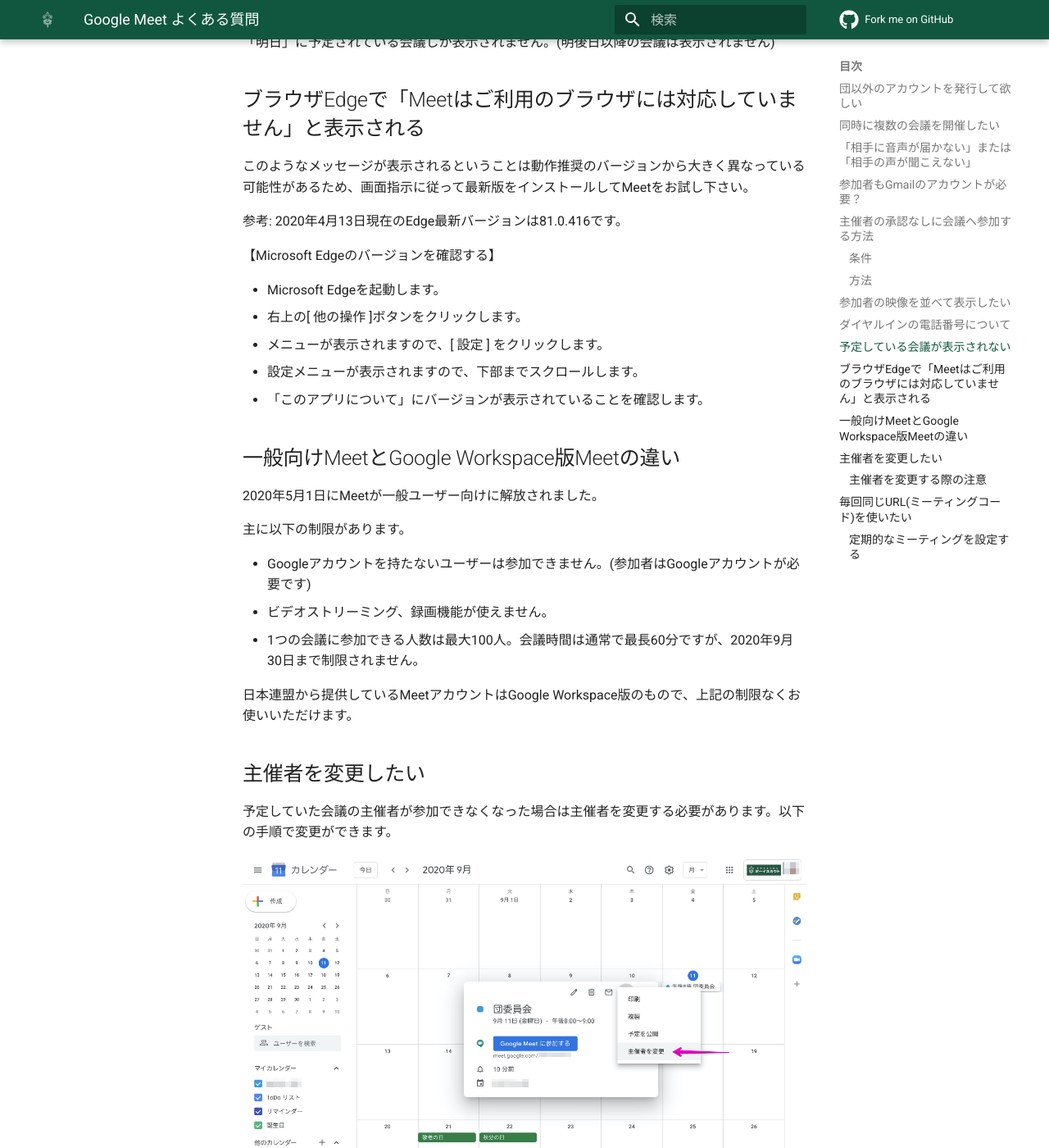
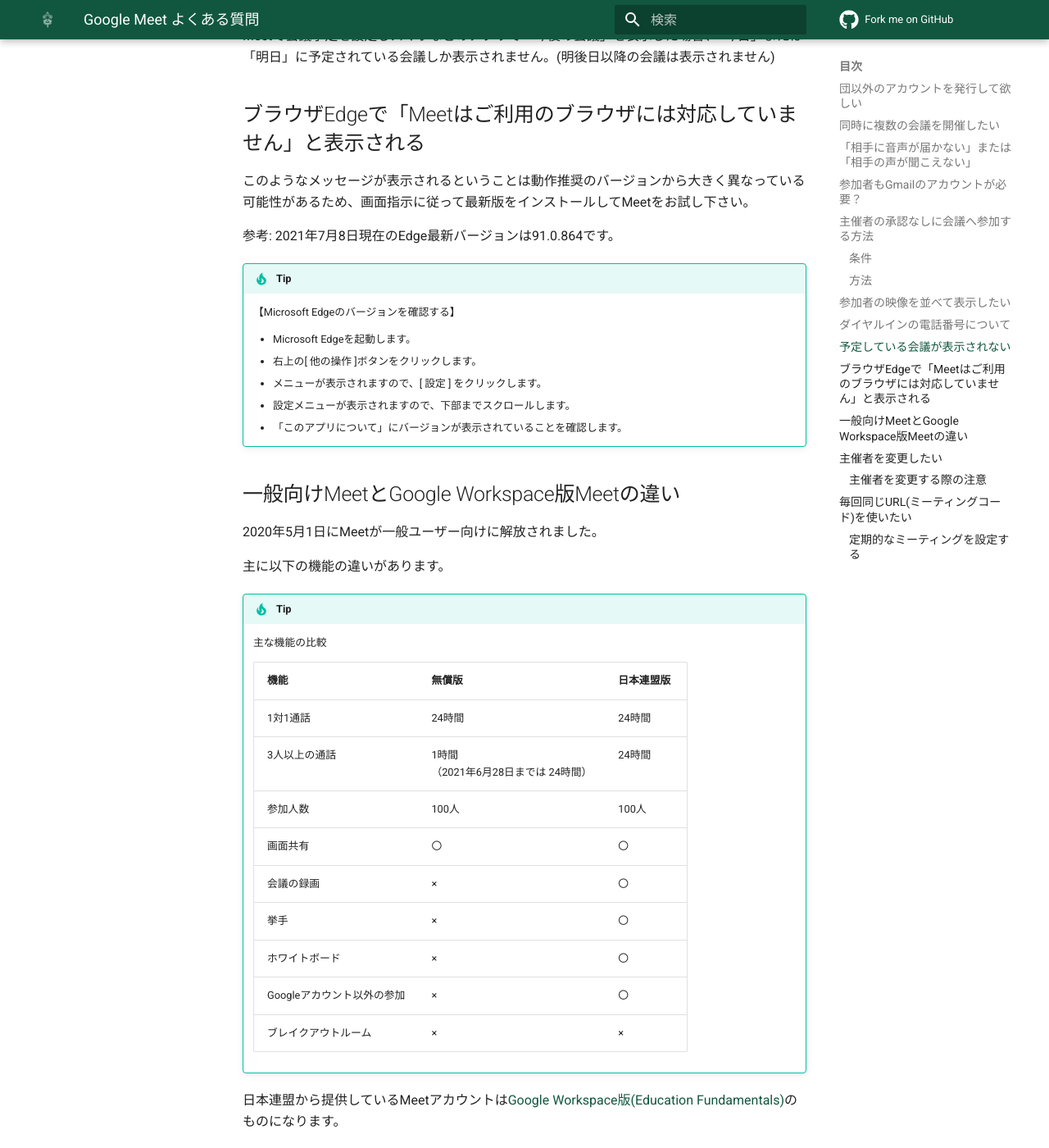
Before and after one commit to Scout-Association-of-Japan/DX-promotion-guidelines, an MkDocs documentation site: the page built from docs/faq/meet/index.md, in a window 1280 px wide and 1400 px high, scrolled down 3215 px. Shown: the whole window at 82% size. Built offline with MkDocs 1.6.1 and Material for MkDocs 9.7.7, drawn with Linux system fonts in a browser that asks for light colours; comment, search, counter and statistics services are not loaded; some of the changed text lies outside the part shown.

Commit message:
Update index.md
- アラート修飾で色気出した
- Meetの機能比較を表形式にまとめ直した

```diff
--- a/docs/faq/meet/index.md
+++ b/docs/faq/meet/index.md
@@ -23,7 +23,7 @@
 2. カレンダーに会議の予定を設定します(例: ビーバー部門円卓、カブ部門円卓、ボーイ部門円卓が同時に開催されるとしたら3つの会議予定が同時刻に並ぶことになります)
 3. それぞれの会議案内のアドレス(URL)を参加者に通知します
 
-カレンダーからの会議設定の方法はこちらを参照してください。
+[カレンダーからの会議設定の方法](../../web-meeting-guide/meet/GoogleMeet-calendar.md)を参照してください。
 
 
 
@@ -123,26 +124,41 @@
 ## ブラウザEdgeで「Meetはご利用のブラウザには対応していません」と表示される
 このようなメッセージが表示されるということは動作推奨のバージョンから大きく異なっている可能性があるため、画面指示に従って最新版をインストールしてMeetをお試し下さい。
 
-参考: 2020年4月13日現在のEdge最新バージョンは81.0.416です。
+参考: 2021年7月8日現在のEdge最新バージョンは91.0.864です。
 
-【Microsoft Edgeのバージョンを確認する】
+!!! tip
+	【Microsoft Edgeのバージョンを確認する】
 
-- Microsoft Edgeを起動します。
-- 右上の[ 他の操作 ]ボタンをクリックします。
-- メニューが表示されますので、[ 設定 ] をクリックします。
-- 設定メニューが表示されますので、下部までスクロールします。
--  「このアプリについて」にバージョンが表示されていることを確認します。
+	- Microsoft Edgeを起動します。
+	- 右上の[ 他の操作 ]ボタンをクリックします。
+	- メニューが表示されますので、[ 設定 ] をクリックします。
+	- 設定メニューが表示されますので、下部までスクロールします。
+	-  「このアプリについて」にバージョンが表示されていることを確認します。
 
 ## 一般向けMeetとGoogle Workspace版Meetの違い
 2020年5月1日にMeetが一般ユーザー向けに解放されました。
 
-主に以下の制限があります。
+主に以下の機能の違いがあります。
 
-- Googleアカウントを持たないユーザーは参加できません。(参加者はGoogleアカウントが必要です)
-- ビデオストリーミング、録画機能が使えません。
-- 1つの会議に参加できる人数は最大100人。会議時間は通常で最長60分ですが、2020年9月30日まで制限されません。
+!!! Tip
+	主な機能の比較
 
-日本連盟から提供しているMeetアカウントはGoogle Workspace版のもので、上記の制限なくお使いいただけます。
+	|機能|無償版|日本連盟版|
+	|---|---|---|
+	|1対1通話|24時間|24時間|
+	|3人以上の通話|1時間<br>（2021年6月28日までは 24時間）|24時間|
+	|参加人数|100人|100人|
+	|画面共有|〇|〇|
+	|会議の録画|×|〇|
+	|挙手|×|〇|
+	|ホワイトボード|×|〇|
+	|Googleアカウント以外の参加|×|〇|
+	|ブレイクアウトルーム|×|×|
+
+
+
+
+日本連盟から提供しているMeetアカウントは[Google Workspace版(Education Fundamentals)](https://edu.google.com/intl/ja_ALL/products/workspace-for-education/editions/)のものになります。
 
 ## 主催者を変更したい
 
```
Also changed, not shown: other parts of docs/faq/meet/index.md (+10 -7 lines).
